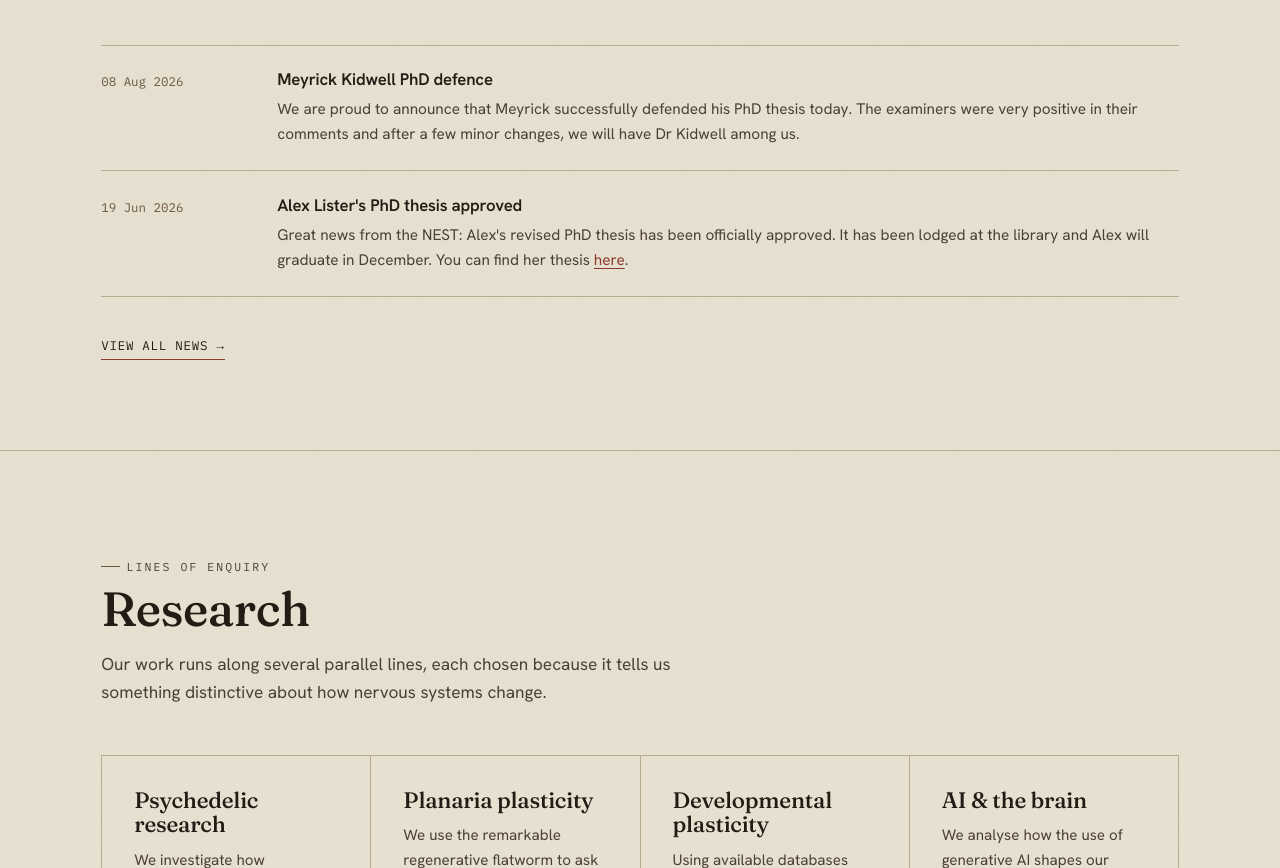
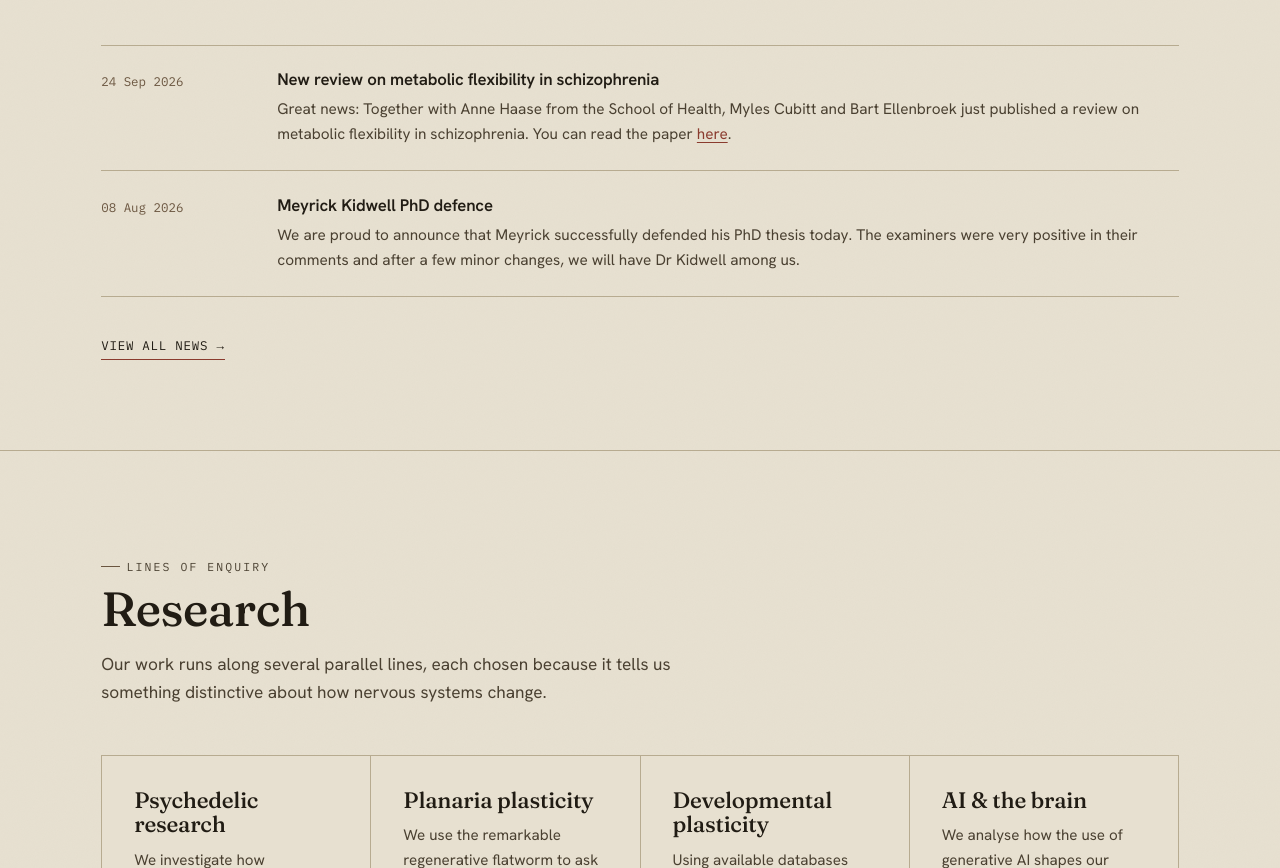
Before and after one commit to BartEllenbroek/BartEllenbroek.github.io, a plain HTML site: page index.html in a window 1280 px wide. Shown: the part 1825-2693 px from the top of the page. Drawn offline with Linux system fonts and the light colour scheme.

Commit message:
Add review on metabolic flexibility in schizophrenia news item and update archive

```diff
--- a/index.html
+++ b/index.html
@@ -63,17 +63,17 @@
       </div>
       <ul class="news-list">
         <li class="news-item">
+          <time datetime="2026-09-24">24 Sep 2026</time>
+          <div>
+            <h3>New review on metabolic flexibility in schizophrenia</h3>
+            <p>Great news: Together with Anne Haase from the School of Health, Myles Cubitt and Bart Ellenbroek just published a review on metabolic flexibility in schizophrenia. You can read the paper <a href="https://www.mdpi.com/2218-273X/16/10/1397" target="_blank" rel="noopener">here</a>.</p>
+          </div>
+        </li>
+        <li class="news-item">
           <time datetime="2026-08-08">08 Aug 2026</time>
           <div>
             <h3>Meyrick Kidwell PhD defence</h3>
             <p>We are proud to announce that Meyrick successfully defended his PhD thesis today. The examiners were very positive in their comments and after a few minor changes, we will have Dr Kidwell among us.</p>
-          </div>
-        </li>
-        <li class="news-item">
-          <time datetime="2026-06-19">19 Jun 2026</time>
-          <div>
-            <h3>Alex Lister's PhD thesis approved</h3>
-            <p>Great news from the NEST: Alex's revised PhD thesis has been officially approved. It has been lodged at the library and Alex will graduate in December. You can find her thesis <a href="thesis/PhD/2026_Alex%20Lister.pdf" target="_blank">here</a>.</p>
           </div>
         </li>
       </ul>
```
Also changed, not shown: news-archive.html (+7 -0 lines).
